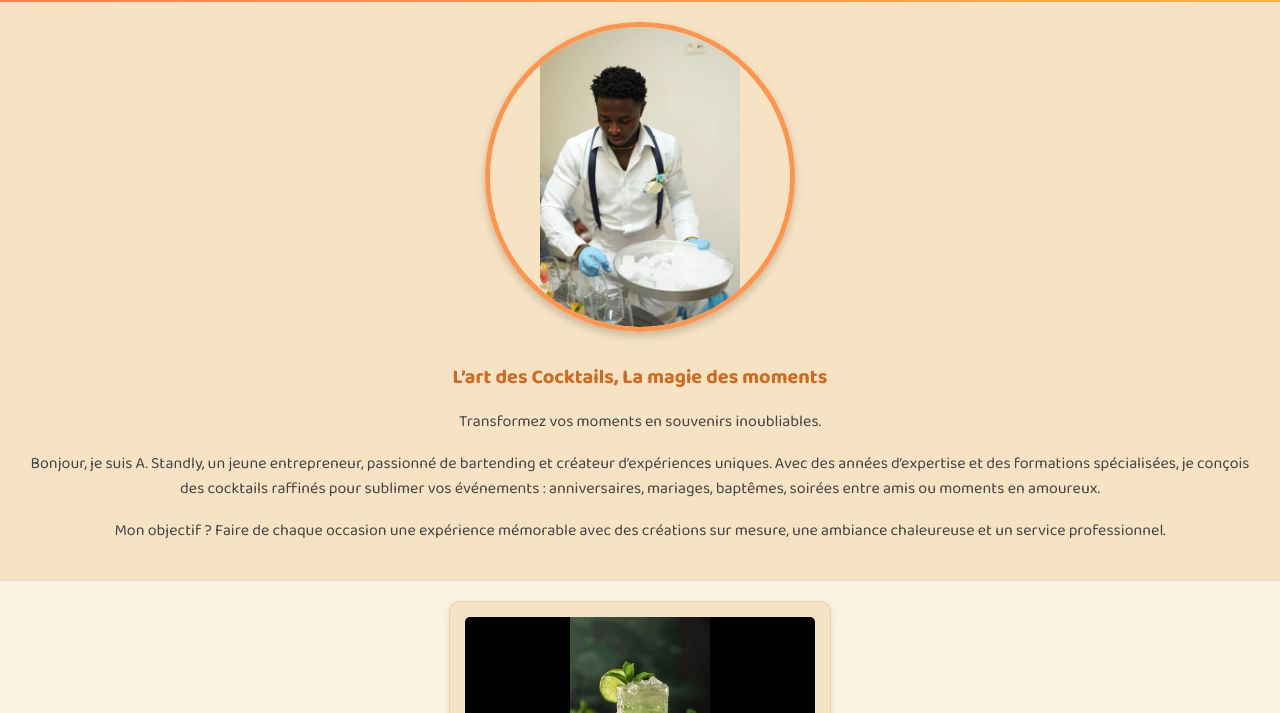
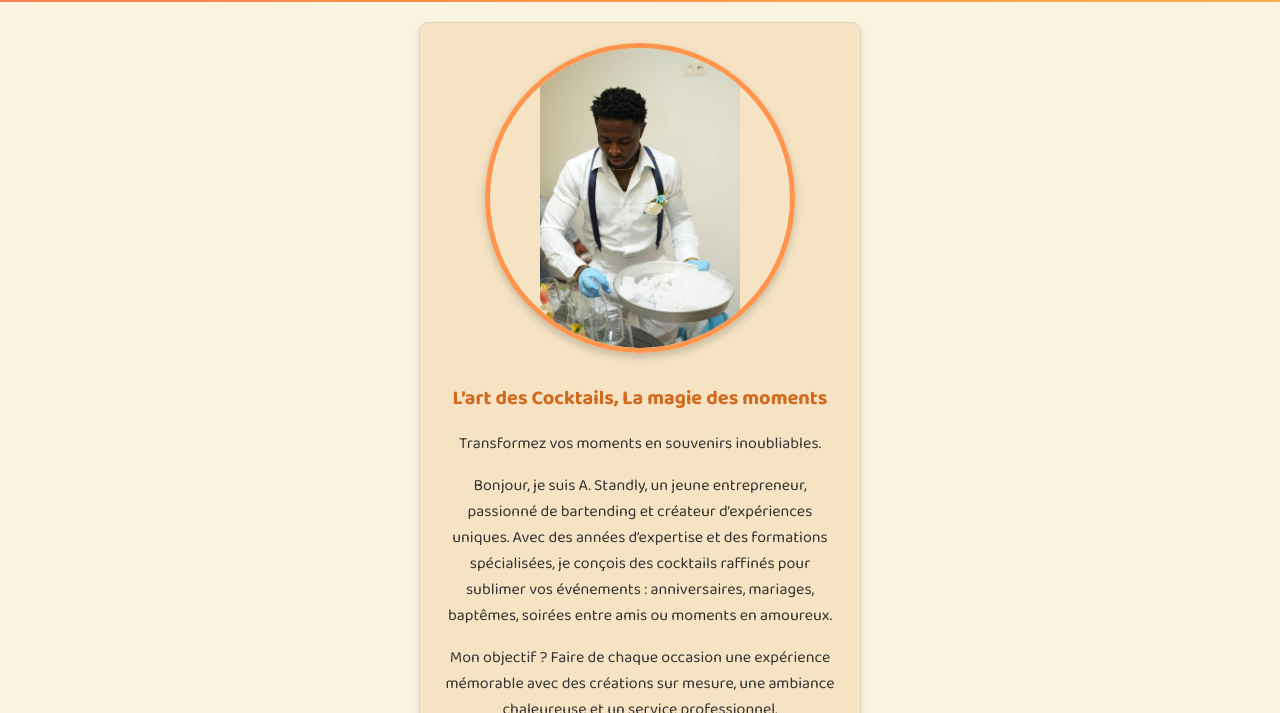
Before and after one commit to marcfohoue90/MyCocktailSite, a plain HTML site: page index.html in a window 1280 px wide. Shown: the part 87-800 px from the top of the page. Drawn offline with Linux system fonts and the light colour scheme.

Commit message:
Initial commit

```diff
--- a/index.html
+++ b/index.html
@@ -16,15 +16,23 @@
     </header>
 
     <!-- Section présentation -->
-    <section class="presentation">
+<section class="presentation">
+    <div class="profile-block">
         <img src="images/profile.jpg" alt="Photo de profil" class="profile-photo">
-        <div class="presentation-text">
-            <h2>L’art des Cocktails, La magie des moments</h2>
-            <p>Transformez vos moments en souvenirs inoubliables.</p>
-            <p>Bonjour, je suis A. Standly, un jeune entrepreneur, passionné de bartending et créateur d’expériences uniques. Avec des années d’expertise et des formations spécialisées, je conçois des cocktails raffinés pour sublimer vos événements : anniversaires, mariages, baptêmes, soirées entre amis ou moments en amoureux.</p>
-            <p>Mon objectif ? Faire de chaque occasion une expérience mémorable avec des créations sur mesure, une ambiance chaleureuse et un service professionnel.</p>
-        </div>
-    </section>
+        <h2>L’art des Cocktails, La magie des moments</h2>
+        <p>Transformez vos moments en souvenirs inoubliables.</p>
+        <p>
+            Bonjour, je suis A. Standly, un jeune entrepreneur, passionné de bartending et créateur d’expériences uniques.
+            Avec des années d’expertise et des formations spécialisées, je conçois des cocktails raffinés pour sublimer vos événements :
+            anniversaires, mariages, baptêmes, soirées entre amis ou moments en amoureux.
+        </p>
+        <p>
+            Mon objectif ? Faire de chaque occasion une expérience mémorable avec des créations sur mesure, une ambiance chaleureuse
+            et un service professionnel.
+        </p>
+    </div>
+</section>
+
 
     <main class="cocktail-container">
         <!-- Les cartes des cocktails seront insérées ici via script.js -->
--- a/style.css
+++ b/style.css
@@ -39,10 +39,36 @@ header h1 {
 
 /* Section présentation */
 .presentation {
+    display: flex;
+    justify-content: center;
+    align-items: center;
+    padding: 20px;
+    background-color: #faf3e0; /* Fond général */
+}
+
+.profile-block {
+    background-color: #f5e3c3; /* Couleur beige pour le bloc */
+    border: 1px solid #e0d5b5; /* Bordure subtile */
+    border-radius: 10px; /* Coins arrondis */
+    box-shadow: 0 4px 8px rgba(0, 0, 0, 0.1); /* Ombre douce */
+    padding: 20px;
     text-align: center;
-    padding: 20px;
-    background-color: #f5e3c3;
-    border-bottom: 1px solid #ddd;
+    max-width: 400px; /* Largeur maximale du bloc */
+    width: 100%; /* S'adapte au mobile */
+}
+
+.profile-photo {
+    width: 200px;
+    height: 200px;
+    border-radius: 50%;
+    object-fit: cover;
+    margin-bottom: 15px;
+}
+
+.profile-block h2 {
+    font-size: 20px;
+    color: #d2691e; /* Orange doux pour le titre */
+    margin: 10px 0;
 }
 
 @keyframes border-color-change {
@@ -69,17 +95,6 @@ header h1 {
     animation: border-color-change 3s infinite; /* Animation de la couleur de la bordure */
 }
 
-.presentation-text h2 {
-    font-size: 20px;
-    color: #d2691e;
-    margin: 10px 0;
-}
-
-.presentation-text p {
-    font-size: 16px;
-    color: #444;
-    line-height: 1.6;
-}
 
 /* Conteneur des cocktails */
 .cocktail-container {
```
